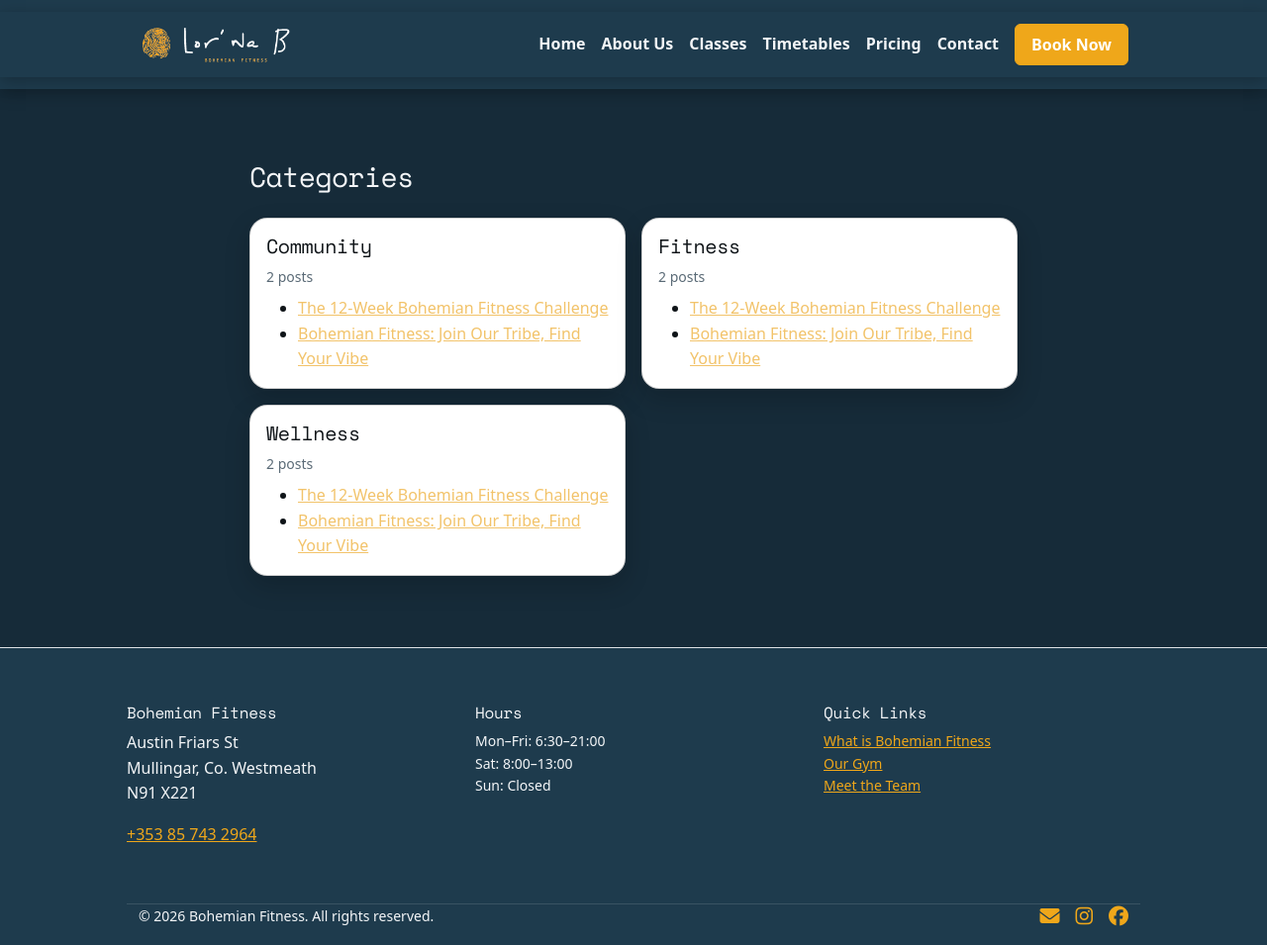
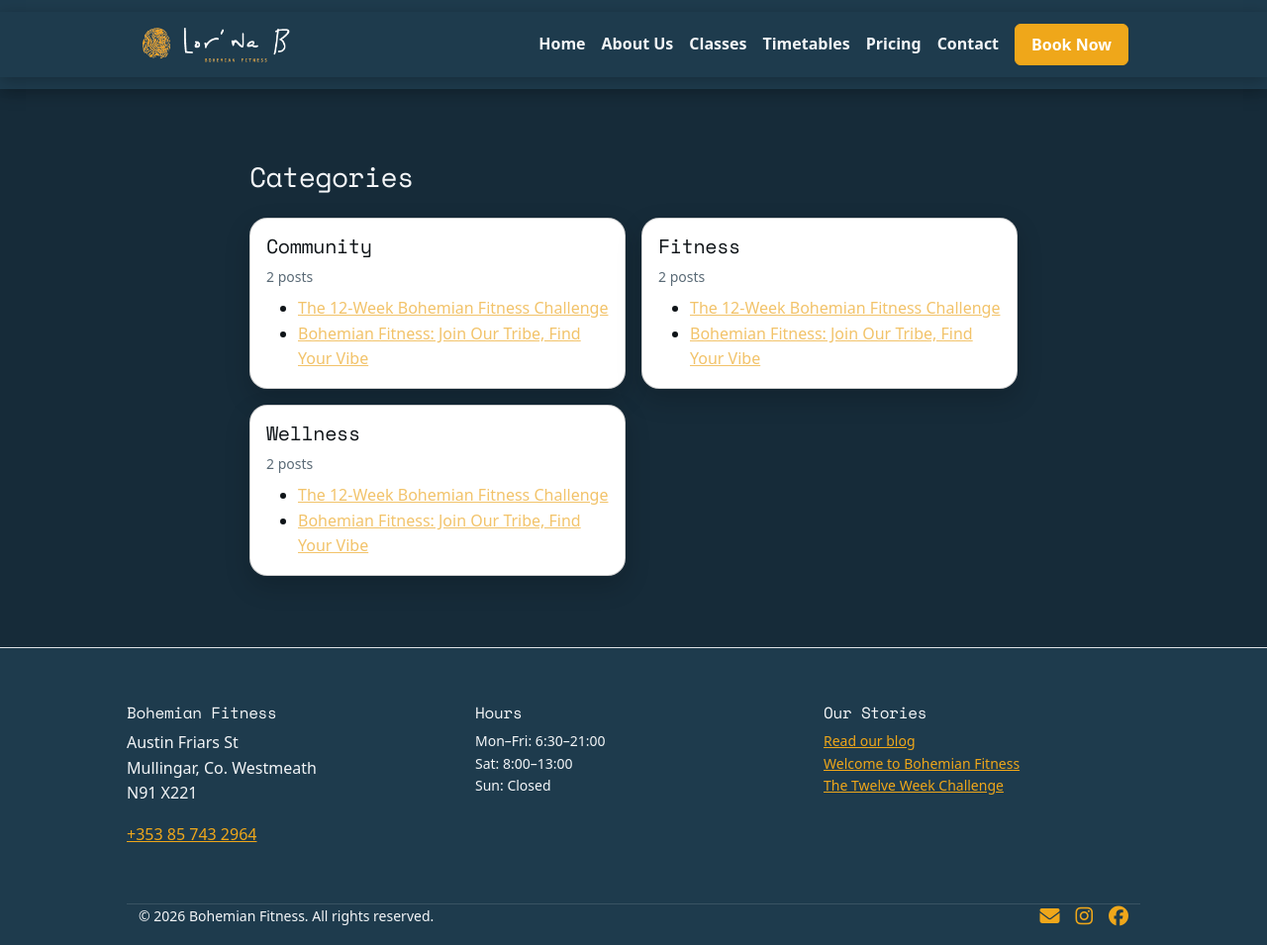
Before and after one commit to MechMadHog/bohemianfitness.ie, a Jekyll site: the page built from categories/index.html, in a window 1280 px wide. Shown: the whole page at 99% size. Built offline with Jekyll 4.4.1, drawn with Linux system fonts in a browser that asks for light colours.

Commit message:
Update footer.html

```diff
--- a/_includes/footer.html
+++ b/_includes/footer.html
@@ -15,11 +15,21 @@
       </ul>
     </div>
     <div class="fw-col">
-      <h6>Quick Links</h6>
+      <h6>Our Stories</h6>
       <ul class="list-unstyled mb-0 small">
-        <li><a href="/about/">What is Bohemian Fitness</a></li>
-        <li><a href="/about/gym/">Our Gym</a></li>
-        <li><a href="/about/team/">Meet the Team</a></li>
+        <li>
+          <a href="{{ '/blog/' | relative_url }}">Read our blog</a>
+        </li>
+        <li>
+          <a href="{{ '/blog/2025/12/08/welcome-to-bohemian-fitness/' | relative_url }}">
+            Welcome to Bohemian Fitness
+          </a>
+        </li>
+        <li>
+          <a href="{{ '/blog/2025/12/15/twelve-week-challenge/' | relative_url }}">
+            The Twelve Week Challenge
+          </a>
+        </li>
       </ul>
     </div>
   </div>
```
